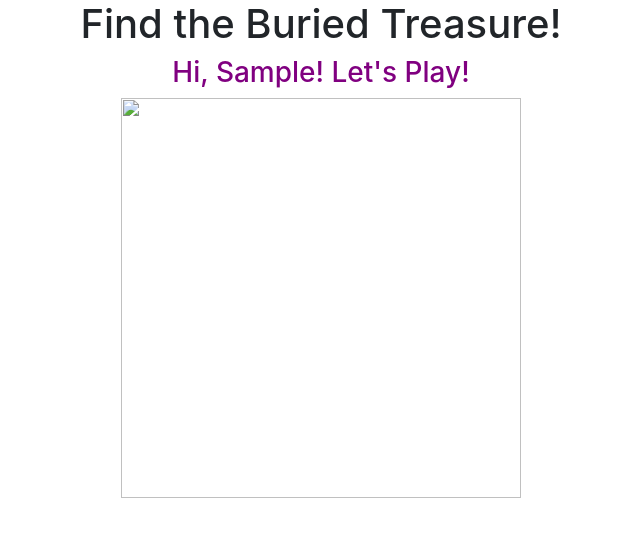
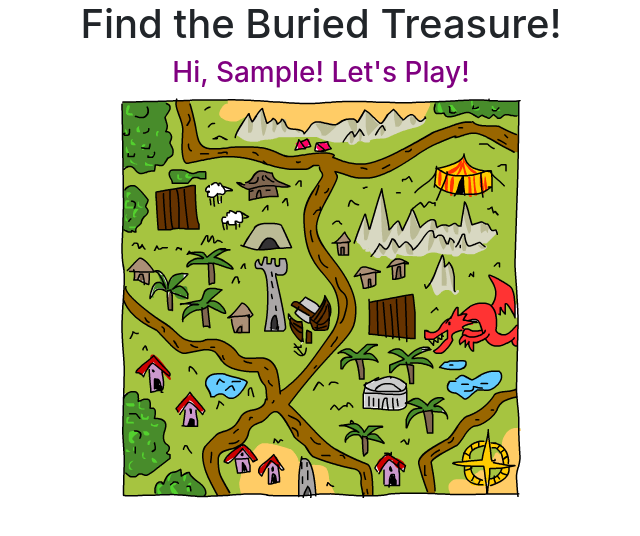
Before and after one commit to drteresavasquez/treasure-map, a plain HTML site: page index.html in a window 1280 px wide. Both pictures are taken after typing "Sample" into the empty fields and a click on the button "Play!". Shown: the whole page, without its empty margins (319-959 px from the left). Drawn offline with nearby package versions, Linux system fonts and the light colour scheme.

Commit message:
first push to server

```diff
--- a/index.html
+++ b/index.html
@@ -19,7 +19,7 @@
 
     <div class="game">
         <h3 class="hello">Hi, <span id="userName"></span>! Let's Play!</h3>
-        <img id="map" width=400 height=400 src="">
+        <img id="map" width=400 height=400 src="https://raw.githubusercontent.com/drteresavasquez/treasure-map/master/images/treasuremap.png">
 
         <p id="distance"></p>
 
```
